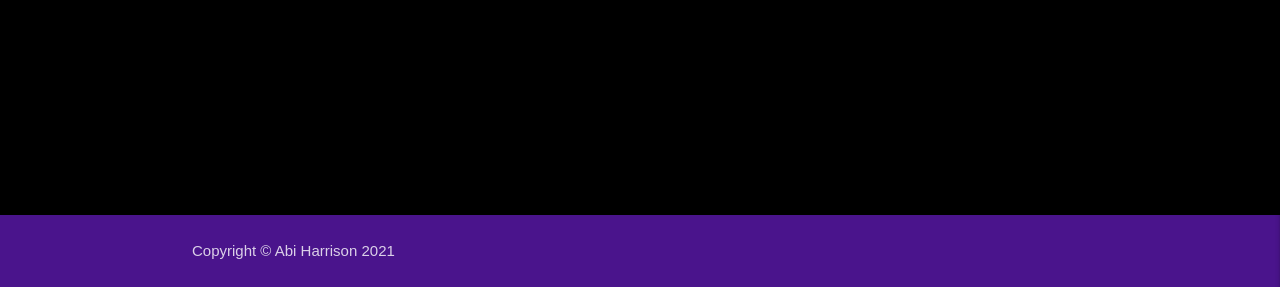
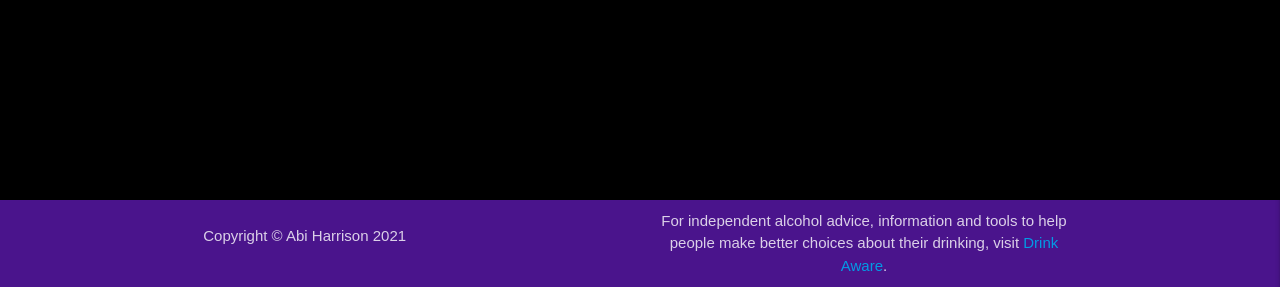
Before and after one commit to Abibubble/ms3-the-bar-blade, a Flask app: page / in a window 1280 px wide. Shown: the part 513-800 px from the top of the page. Run offline with Flask 2, Linux system fonts and the light colour scheme; data that the repository does not hold is empty; some libraries are stand-ins or nearby versions; some web fonts are replaced.

Commit message:
wip: Add Drink Aware to footer and add JS commenting

```diff
--- a/static/css/style.css
+++ b/static/css/style.css
@@ -182,6 +182,10 @@ label {
     background-color: var(--purple) !important;
 }
 
+.footer-row {
+    margin-bottom: 0 !important;
+}
+
 /* ----------------------------------------------------------------------------------- Media queries */
 
 @media screen and (max-width: 706px) {
--- a/static/js/script.js
+++ b/static/js/script.js
@@ -1,6 +1,6 @@
 // -------------------------------------------------------------------- Materialize
 
-$(document).ready(function(){
+$(document).ready(function(){ // jQuery sections from Materalize
     $('.sidenav').sidenav({edge: "right"});
     $('.collapsible').collapsible();
     $('select').formSelect();
--- a/templates/footer.html
+++ b/templates/footer.html
@@ -1,7 +1,14 @@
 <footer class="page-footer">
     <div class="footer-copyright">
         <div class="container">
-            <p class="copyright">Copyright &copy; Abi Harrison <span id="copyright"></span></p>
+            <div class="row footer-row">
+                <div class="col s6">
+                    <p class="copyright">Copyright &copy; Abi Harrison <span id="copyright"></span></p>
+                </div>
+                <div class="col s6 center-align">
+                    For independent alcohol advice, information and tools to help people make better choices about their drinking, visit <a href="https://www.drinkaware.co.uk/">Drink Aware</a>.
+                </div>
+            </div>
         </div>
     </div>
 </footer>
```
